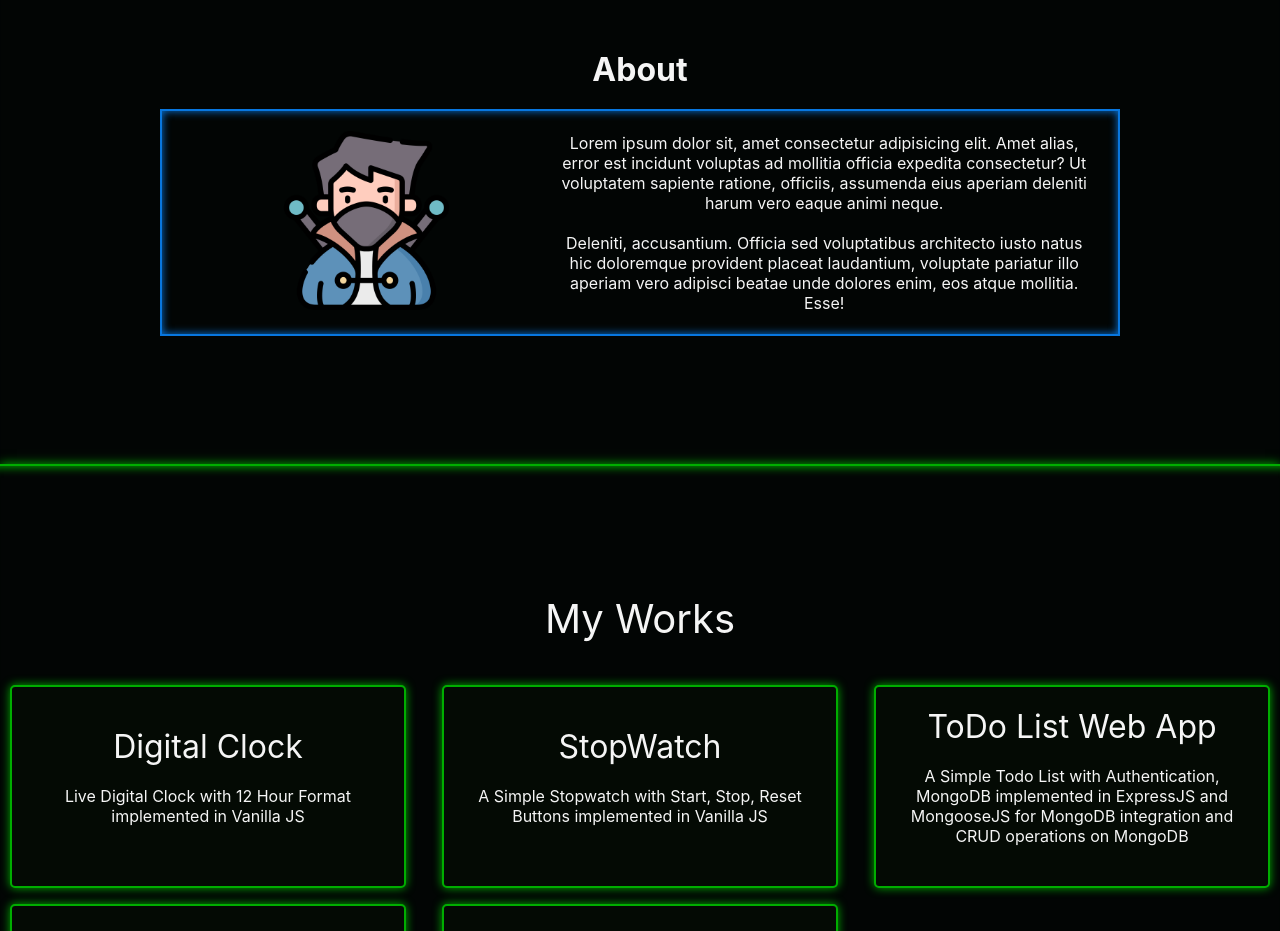
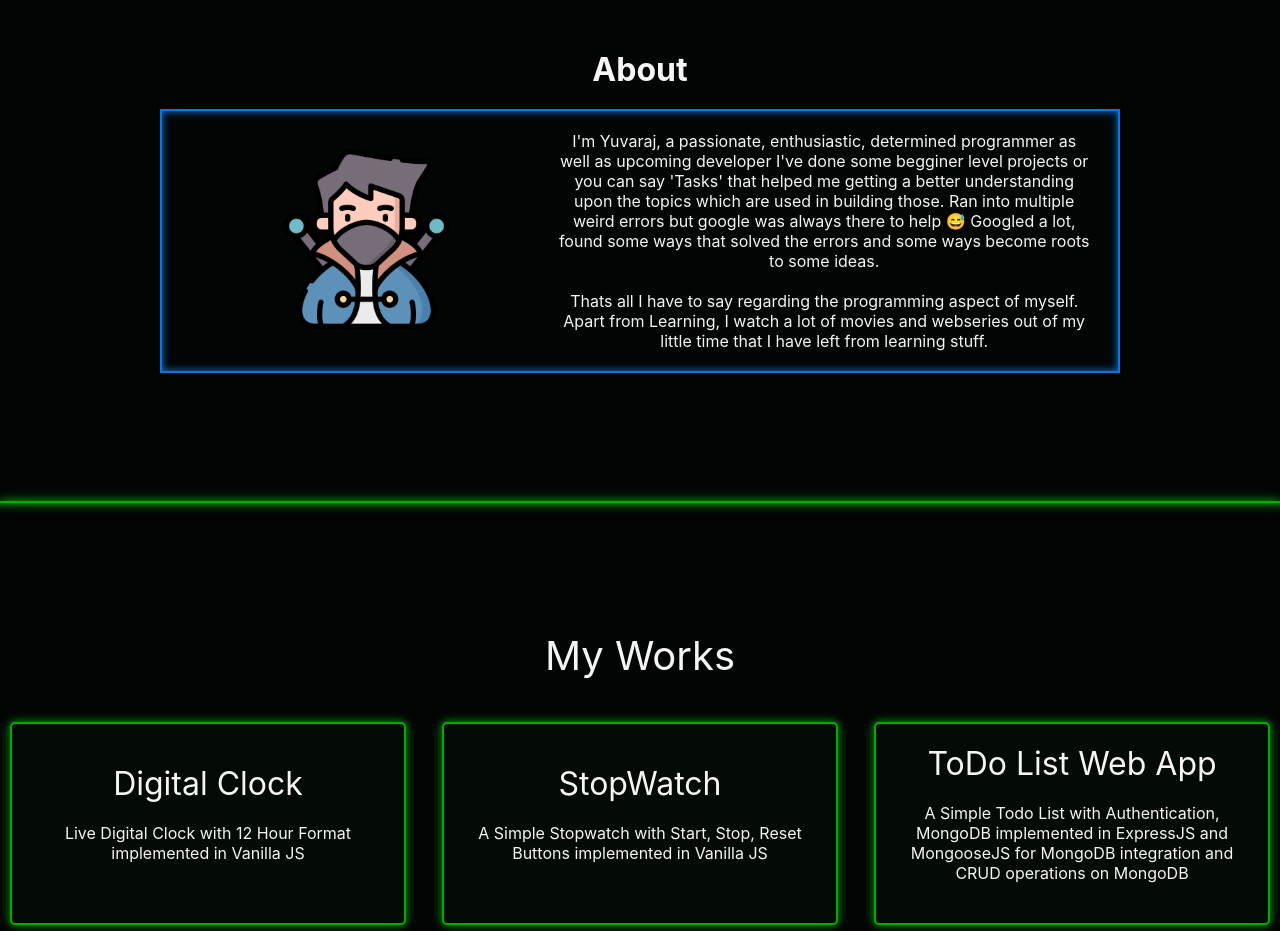
Before and after one commit to YuvarajSingh-0/Portfolio, a React (Create React App) app: page / in a window 1280 px wide. Shown: the part 880-1811 px from the top of the page. Built offline with nearby package versions, Linux system fonts and the light colour scheme.

Commit message:
About Section Update Content

```diff
--- a/src/components/about.jsx
+++ b/src/components/about.jsx
@@ -29,14 +29,16 @@ export function About() {
           <img src={require("../img/assasin.png")} alt="person" />
         </div>
         <div className="aboutcontent">
-          Lorem ipsum dolor sit, amet consectetur adipisicing elit. Amet alias,
-          error est incidunt voluptas ad mollitia officia expedita consectetur?
-          Ut voluptatem sapiente ratione, officiis, assumenda eius aperiam
-          deleniti harum vero eaque animi neque. <br /> <br /> Deleniti,
-          accusantium. Officia sed voluptatibus architecto iusto natus hic
-          doloremque provident placeat laudantium, voluptate pariatur illo
-          aperiam vero adipisci beatae unde dolores enim, eos atque mollitia.
-          Esse!
+          I'm Yuvaraj, a passionate, enthusiastic, determined programmer as well
+          as upcoming developer I've done some begginer level projects or you
+          can say 'Tasks' that helped me getting a better understanding upon the
+          topics which are used in building those. Ran into multiple weird
+          errors but google was always there to help 😅 Googled a lot, found
+          some ways that solved the errors and some ways become roots to some
+          ideas. <br />
+          <br></br>Thats all I have to say regarding the programming aspect of
+          myself. Apart from Learning, I watch a lot of movies and webseries out
+          of my little time that I have left from learning stuff.
         </div>
       </div>
     </div>
```
